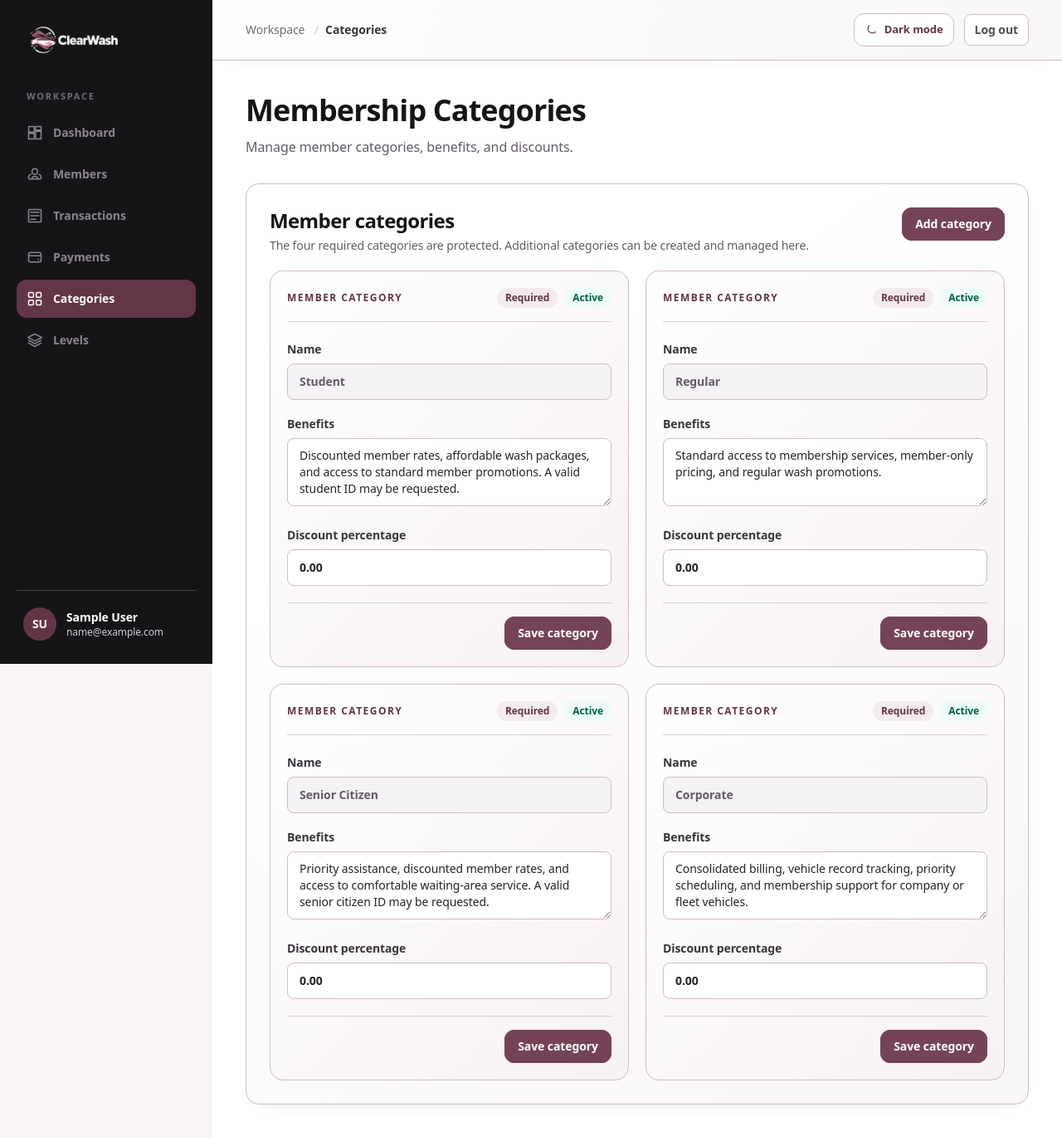
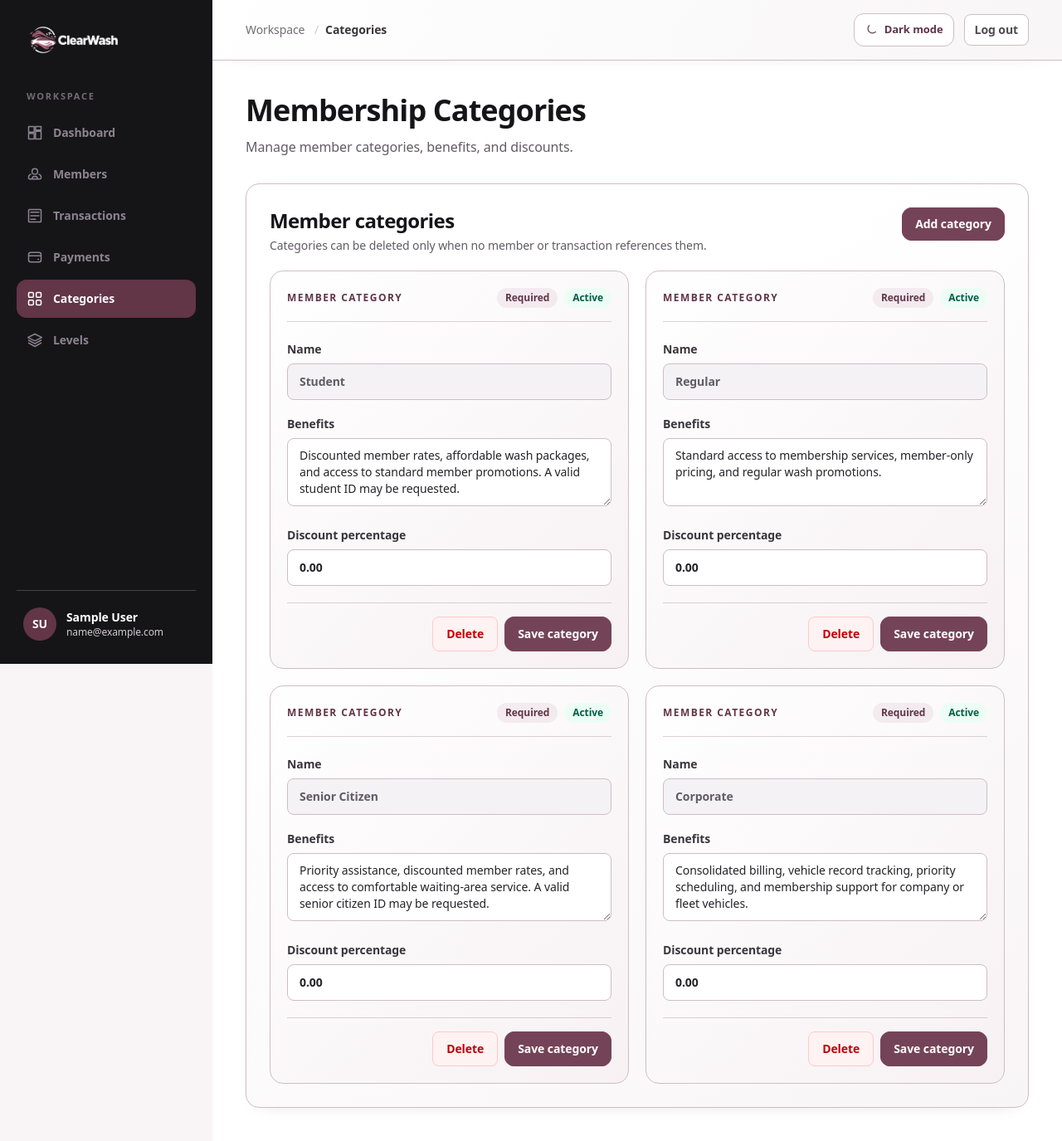
Before and after one commit to Sebastiannn12/ClearWash-Project, a Laravel app: page /membership-setup/categories in a window 1280 px wide. Shown: the whole page at 83% size. Before the commit the page ends 1331 px from the top, so only its background shows below. Run offline with Laravel 12, Linux system fonts and the light colour scheme; the visitor is signed in with stand-in values (Sample User, id 1); data comes from the database, SQL or seed files in the repository; style sheets or scripts are compiled from the project's sources.

Commit message:
committing database changes and adding delete button

```diff
--- a/app/Http/Controllers/MembershipSettingController.php
+++ b/app/Http/Controllers/MembershipSettingController.php
@@ -2,8 +2,10 @@
 
 namespace App\Http\Controllers;
 
+use App\Models\Member;
 use App\Models\MembershipCategory;
 use App\Models\MembershipLevel;
+use App\Models\MembershipTransaction;
 use Illuminate\Http\Request;
 use Illuminate\Support\Facades\DB;
 use Illuminate\Support\Facades\Validator;
@@ -71,18 +73,22 @@ class MembershipSettingController extends Controller
 
     public function destroyCategory(MembershipCategory $membershipCategory)
     {
-        if ($membershipCategory->isRequired()) {
+        $deleted = DB::transaction(function () use ($membershipCategory): bool {
+            $category = MembershipCategory::lockForUpdate()->findOrFail($membershipCategory->id);
+            if (Member::withTrashed()->where('membership_category_id', $category->id)->orWhere('category', $category->name)->exists()
+                || MembershipTransaction::where('membership_category_id', $category->id)->orWhere('category_name', $category->name)->exists()) {
+                return false;
+            }
+
+            return $category->delete();
+        });
+
+        if (! $deleted) {
             return redirect()->route('membership-settings.categories.index')
-                ->with('error', 'Required categories cannot be deleted.');
-        }
-
-        if ($membershipCategory->members()->exists()) {
-            return redirect()->route('membership-settings.categories.index')
-                ->with('error', "{$membershipCategory->name} cannot be deleted because it is assigned to one or more members.");
+                ->with('error', "{$membershipCategory->name} cannot be deleted because it is referenced by members or transactions.");
         }
 
         $name = $membershipCategory->name;
-        $membershipCategory->delete();
 
         return redirect()->route('membership-settings.categories.index')
             ->with('success', "{$name} category deleted.");
@@ -126,18 +132,22 @@ class MembershipSettingController extends Controller
 
     public function destroyLevel(MembershipLevel $membershipLevel)
     {
-        if ($membershipLevel->isRequired()) {
-            return redirect()->route('membership-settings.levels.index')
-                ->with('error', 'Required membership levels cannot be deleted.');
-        }
+        $deleted = DB::transaction(function () use ($membershipLevel): bool {
+            $level = MembershipLevel::lockForUpdate()->findOrFail($membershipLevel->id);
+            if (Member::withTrashed()->where('membership_level_id', $level->id)->orWhere('membership_level', $level->name)->exists()
+                || MembershipTransaction::where('membership_level_id', $level->id)->orWhere('level_name', $level->name)->exists()) {
+                return false;
+            }
 
-        if ($membershipLevel->members()->exists() || $membershipLevel->membershipTransactions()->exists()) {
+            return $level->delete();
+        });
+
+        if (! $deleted) {
             return redirect()->route('membership-settings.levels.index')
                 ->with('error', "{$membershipLevel->name} cannot be deleted because it is referenced by members or transactions.");
         }
 
         $name = $membershipLevel->name;
-        $membershipLevel->delete();
 
         return redirect()->route('membership-settings.levels.index')
             ->with('success', "{$name} membership level deleted.");
--- a/resources/views/membership-settings/index.blade.php
+++ b/resources/views/membership-settings/index.blade.php
@@ -18,7 +18,7 @@
         <div class="flex flex-col gap-4 sm:flex-row sm:items-start sm:justify-between">
             <div>
                 <h2 id="categories-heading" class="text-2xl font-bold text-slate-950">Member categories</h2>
-                <p class="mt-1 text-sm font-medium text-slate-600">The four required categories are protected. Additional categories can be created and managed here.</p>
+                <p class="mt-1 text-sm font-medium text-slate-600">Categories can be deleted only when no member or transaction references them.</p>
             </div>
             <button type="button" onclick="document.getElementById('add-category-modal').showModal()" class="shrink-0 rounded-xl bg-brand-primary px-4 py-2.5 text-sm font-bold text-white transition-[background-color,transform] duration-150 hover:bg-brand-sidebar active:scale-[0.98]">Add category</button>
         </div>
@@ -100,9 +100,7 @@
                     </div>
 
                     <div class="mt-5 flex flex-wrap justify-end gap-2 border-t border-brand-border/70 pt-4">
-                        @unless ($category->isRequired())
                             <button type="button" onclick="document.getElementById('delete-category-{{ $category->id }}').showModal()" class="rounded-lg border border-red-200 bg-red-50 px-4 py-2.5 text-sm font-semibold text-red-700 hover:bg-red-100">Delete</button>
-                        @endunless
                         <button type="submit" class="rounded-xl bg-brand-primary px-4 py-2.5 text-sm font-bold text-white transition-[background-color,transform] duration-150 hover:bg-brand-sidebar active:scale-[0.98]">Save category</button>
                     </div>
                 </form>
@@ -208,9 +206,7 @@
                     </div>
 
                     <div class="mt-5 flex flex-wrap justify-end gap-2 border-t border-brand-border/70 pt-4">
-                        @unless ($level->isRequired())
                             <button type="button" onclick="document.getElementById('delete-level-{{ $level->id }}').showModal()" class="rounded-lg border border-red-200 bg-red-50 px-4 py-2.5 text-sm font-semibold text-red-700 hover:bg-red-100">Delete</button>
-                        @endunless
                         <button type="submit" class="rounded-xl bg-brand-primary px-4 py-2.5 text-sm font-bold text-white transition-[background-color,transform] duration-150 hover:bg-brand-sidebar active:scale-[0.98]">Save level</button>
                     </div>
                 </form>
@@ -220,16 +216,16 @@
 
     @endif
     @if ($page === 'categories')
-    @foreach ($categories->reject->isRequired() as $category)
+    @foreach ($categories as $category)
         @include('membership-settings._delete-modal', [
             'modalId' => 'delete-category-'.$category->id,
             'recordName' => $category->name.' category',
-            'warning' => 'The category can be deleted only when no member is assigned to it.',
+            'warning' => 'The category can be deleted only when no member or transaction references it. Existing history is protected.',
             'action' => route('membership-settings.categories.destroy', $category),
         ])
     @endforeach
     @else
-    @foreach ($levels->reject->isRequired() as $level)
+    @foreach ($levels as $level)
         @include('membership-settings._delete-modal', [
             'modalId' => 'delete-level-'.$level->id,
             'recordName' => $level->name.' membership level',
```
Also changed, not shown: tests/Feature/MembershipSettingsDeletionTest.php (added, +93 -0 lines).
